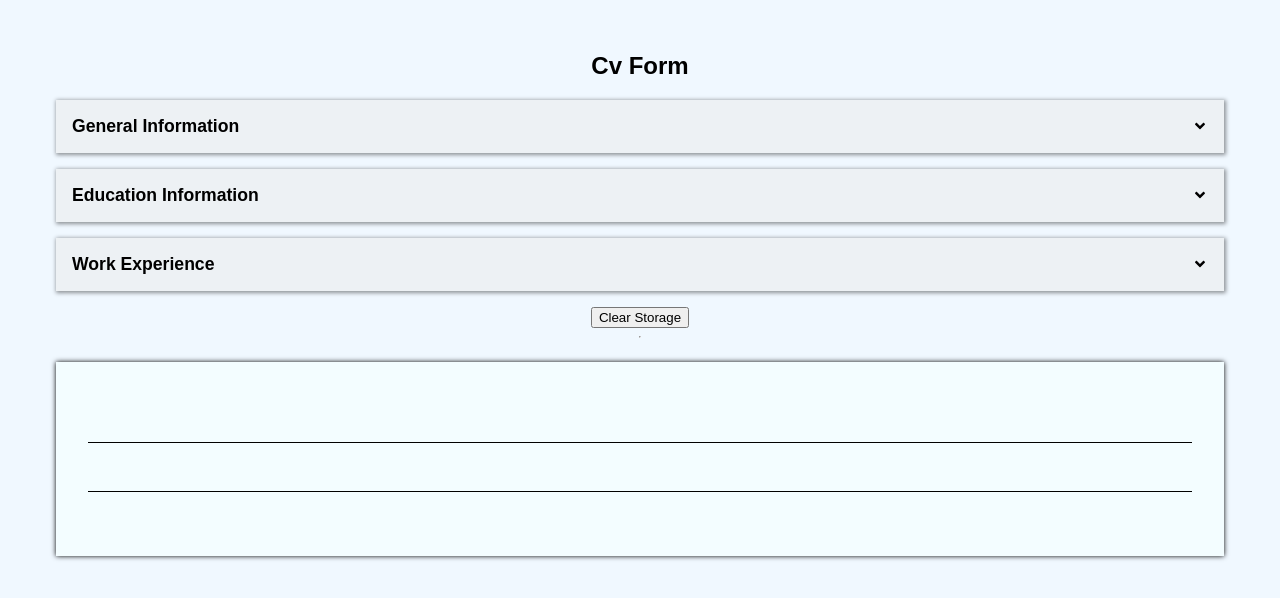
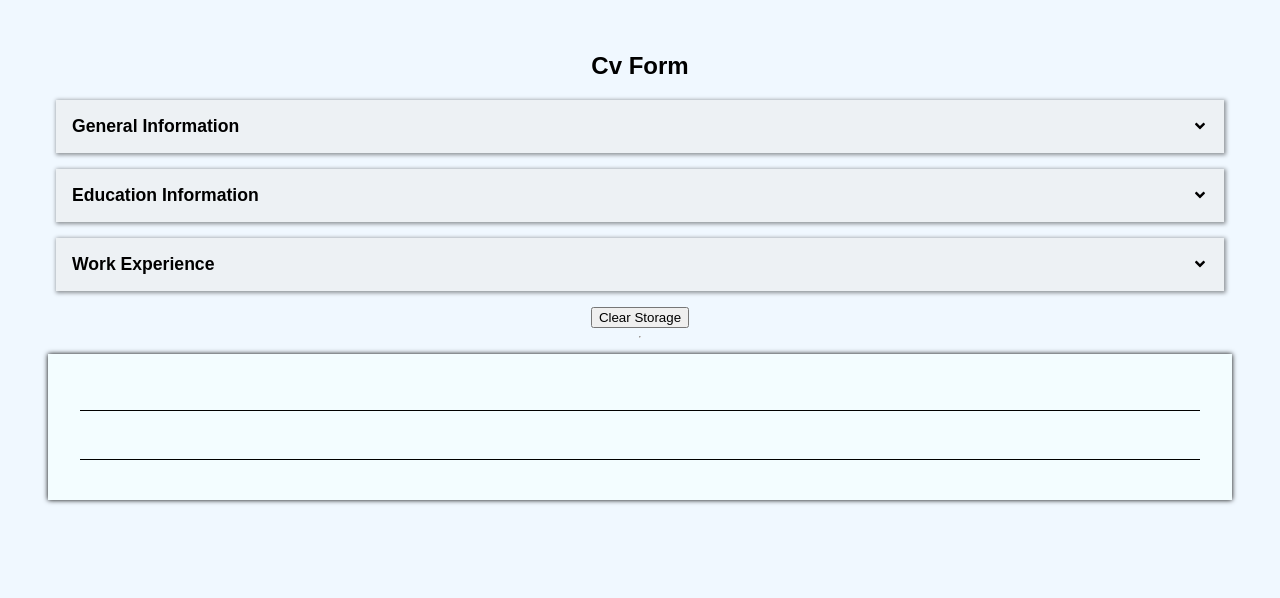
Before and after one commit to furkanssarri/cv-builder, a React (Vite) app: page / in a window 1280 px wide. Shown: the top 598 px of the page. Built offline with nearby package versions, Linux system fonts and the light colour scheme.

Commit message:
style: add very basic styling

```diff
--- a/src/components/resume/styles/CvOutput.css
+++ b/src/components/resume/styles/CvOutput.css
@@ -11,8 +11,8 @@ a:hover {
 .resume {
   background-color: #f4ffffbd;
   box-shadow: 0 0 5px;
-  margin: 1rem;
-  padding: 1rem;
+  margin: 0.5rem;
+  padding: 0.5rem;
 }
 
 .resume .personal-info {
@@ -23,9 +23,10 @@ a:hover {
   border-top: 1px solid #000;
 }
 
-#personal-information {
-  margin: 1rem;
-  padding: 1rem;
+.resume section {
+  margin: 0.5rem;
+  padding: 0.5rem;
+  margin-bottom: 0;
 }
 
 /* PERSONAL INFO SECTION */
@@ -35,9 +36,9 @@ a:hover {
   flex-direction: column;
 }
 
-.personal-info span {
-  margin: 0.3rem;
-  padding: 0.3rem;
+span {
+  padding: calc(0.2rem + 0.2vw);
+  margin: calc(0.2rem + 0.2vw);
 }
 
 #full-name {
@@ -51,12 +52,16 @@ a:hover {
 /* EDUCATION INFIO SECTION */
 
 .education-information {
-  margin: 1rem;
-  padding: 1rem;
+  margin: 0.5rem;
+  padding: 0.5rem;
+  margin-bottom: 0;
+}
+.education-entry {
+  margin: 0.3rem;
+  padding: 0.3rem;
   display: flex;
   justify-content: space-between;
 }
-
 .program {
   display: flex;
   flex-direction: column;
@@ -71,8 +76,13 @@ a:hover {
 /* WORK EXPERIENCE SECTION  */
 
 .work-experience {
-  margin: 1rem;
-  padding: 1rem;
+  margin: 0.5rem;
+  padding: 0.5rem;
+}
+
+.work-exp-entry {
+  margin: 0.3rem;
+  padding: 0.3rem;
   display: flex;
   justify-content: space-between;
 }
```
